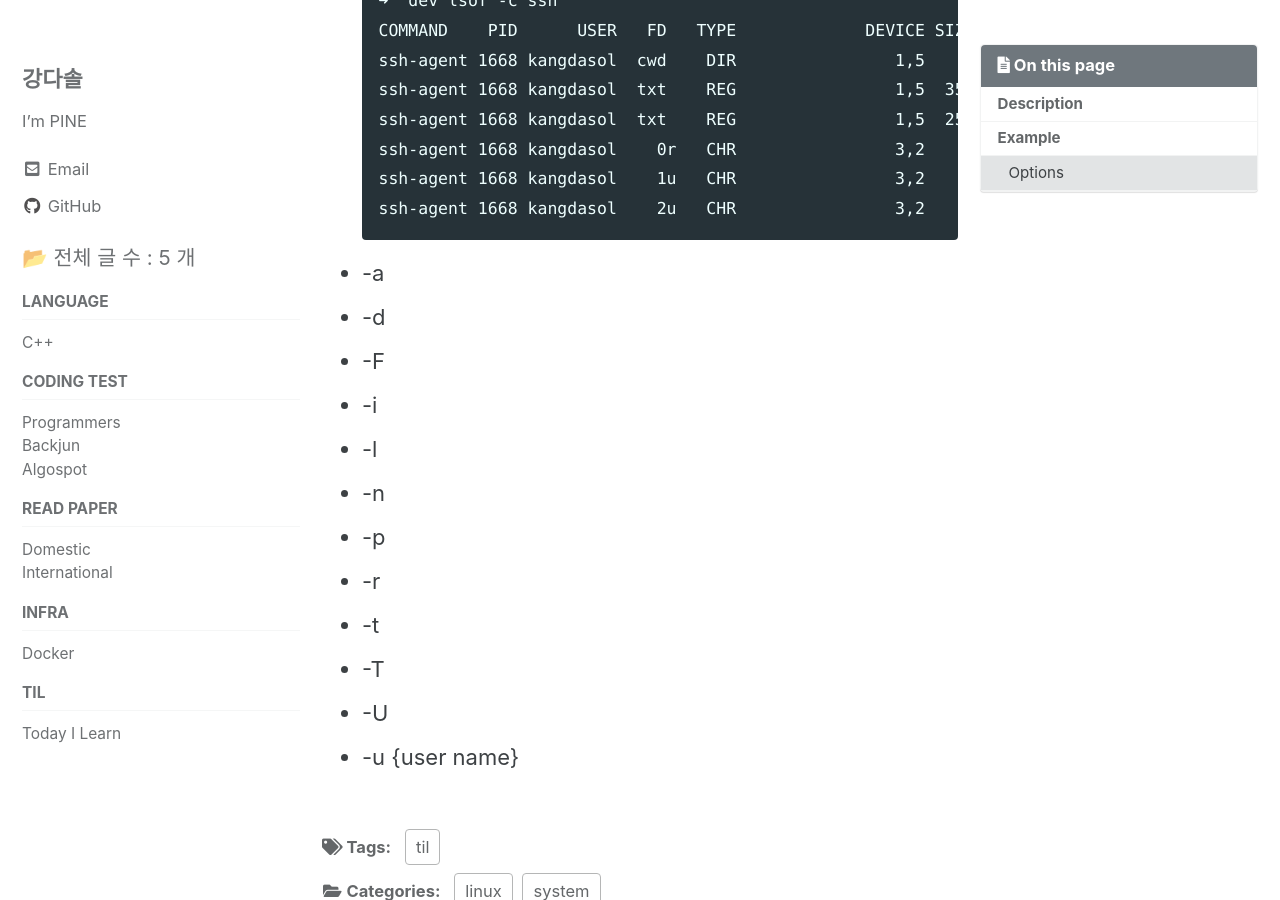
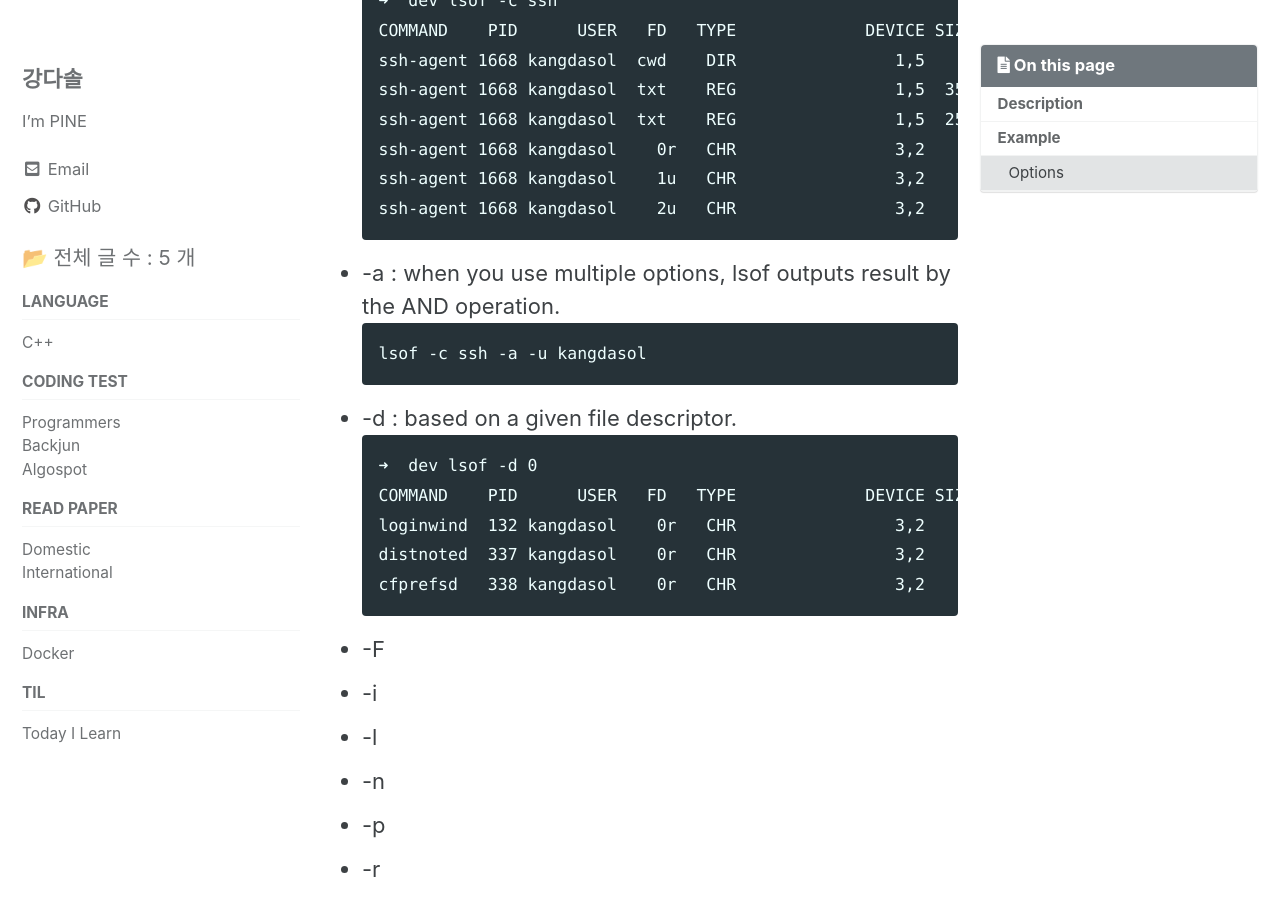
Before and after one commit to pine939/pine939.github.io, a Jekyll site: the page built from _posts/2021-07-12-til_1.md, in a window 1280 px wide and 900 px high, scrolled down 1083 px. Built offline with Jekyll 4.4.1, drawn with Linux system fonts in a browser that asks for light colours; cached includes are drawn as plain includes; some of the changed text lies outside the part shown.

Commit message:
add posts

````diff
--- a/_posts/2021-07-12-til_1.md
+++ b/_posts/2021-07-12-til_1.md
@@ -50,8 +50,18 @@ ssh-agent 1668 kangdasol    1u   CHR                3,2      0t0
 ssh-agent 1668 kangdasol    2u   CHR                3,2      0t0                 317 /dev/null
 ```
 
-* -a
-* -d
+* -a : when you use multiple options, lsof outputs result by the AND operation.
+```
+lsof -c ssh -a -u kangdasol
+```
+* -d : based on a given file descriptor.
+```
+➜  dev lsof -d 0
+COMMAND    PID      USER   FD   TYPE             DEVICE SIZE/OFF NODE NAME
+loginwind  132 kangdasol    0r   CHR                3,2      0t0  317 /dev/null
+distnoted  337 kangdasol    0r   CHR                3,2      0t0  317 /dev/null
+cfprefsd   338 kangdasol    0r   CHR                3,2      0t0  317 /dev/null
+```
 * -F
 * -i
 * -l
````
